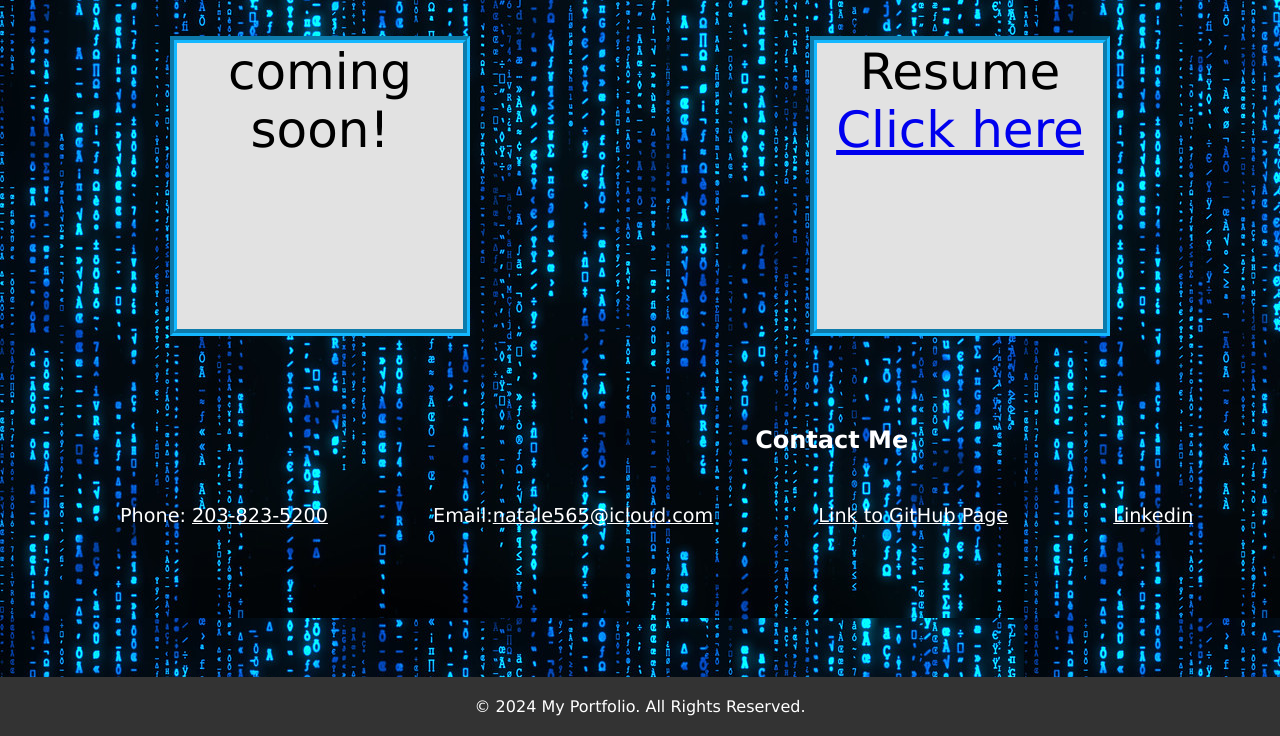
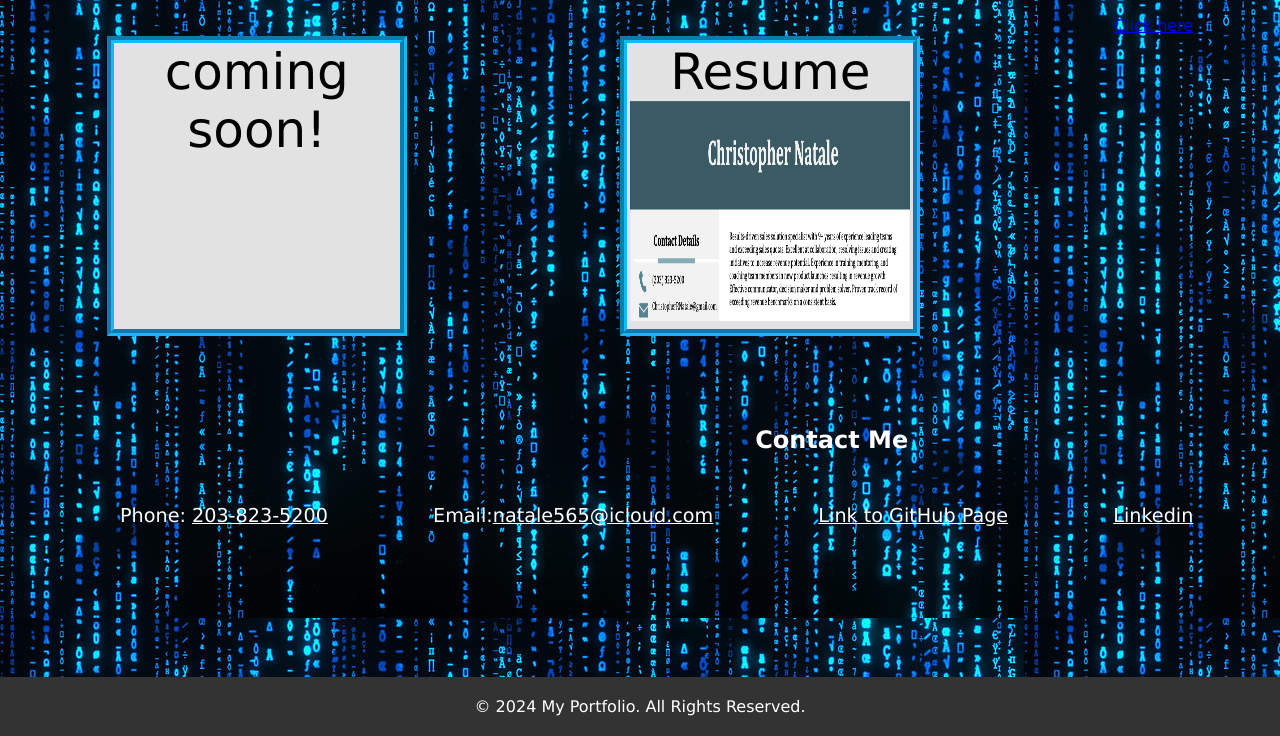
Before and after one commit to natale565/portfolio, a plain HTML site: page index.html in a window 1280 px wide. Shown: the part 1020-1756 px from the top of the page. Drawn offline with Linux system fonts and the light colour scheme.

Commit message:
added image to resume box on site

```diff
--- a/index.html
+++ b/index.html
@@ -59,6 +59,7 @@
             <div class="box">coming soon!</div>
             <div class="box">coming soon!</div>
             <div id="resume" class="box">Resume<a href="Assets/Images/**Christopher Natale Resume.pdf">
+                <img src="Assets/Images/Screenshot 2024-06-10 at 11.17.22 AM.png" width="280px" height="220px"
                     <div></div>Click here
                 </a></div>
         </div>
```
Also changed, not shown: Assets/Images/Screenshot 2024-06-10 at 11.17.22 AM.png (added).
